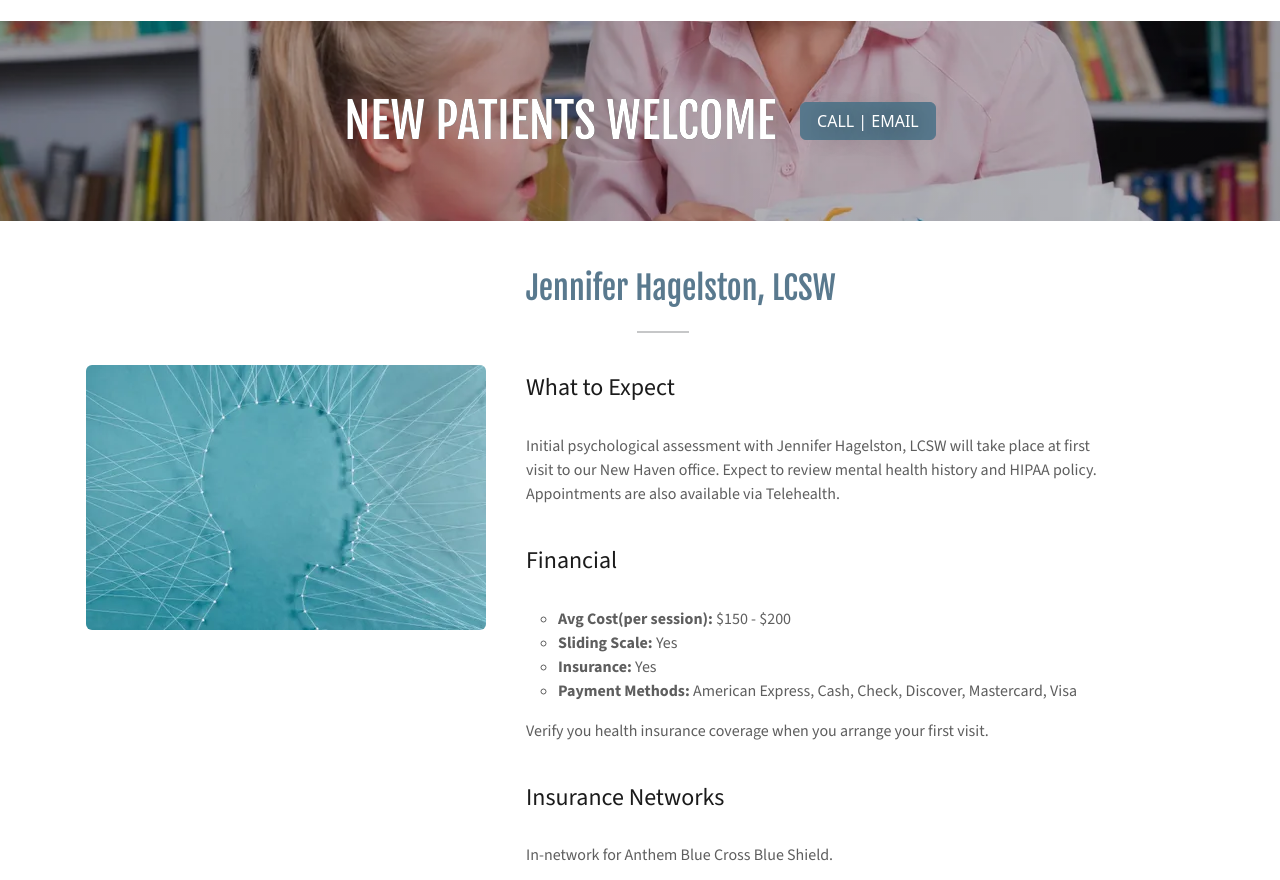
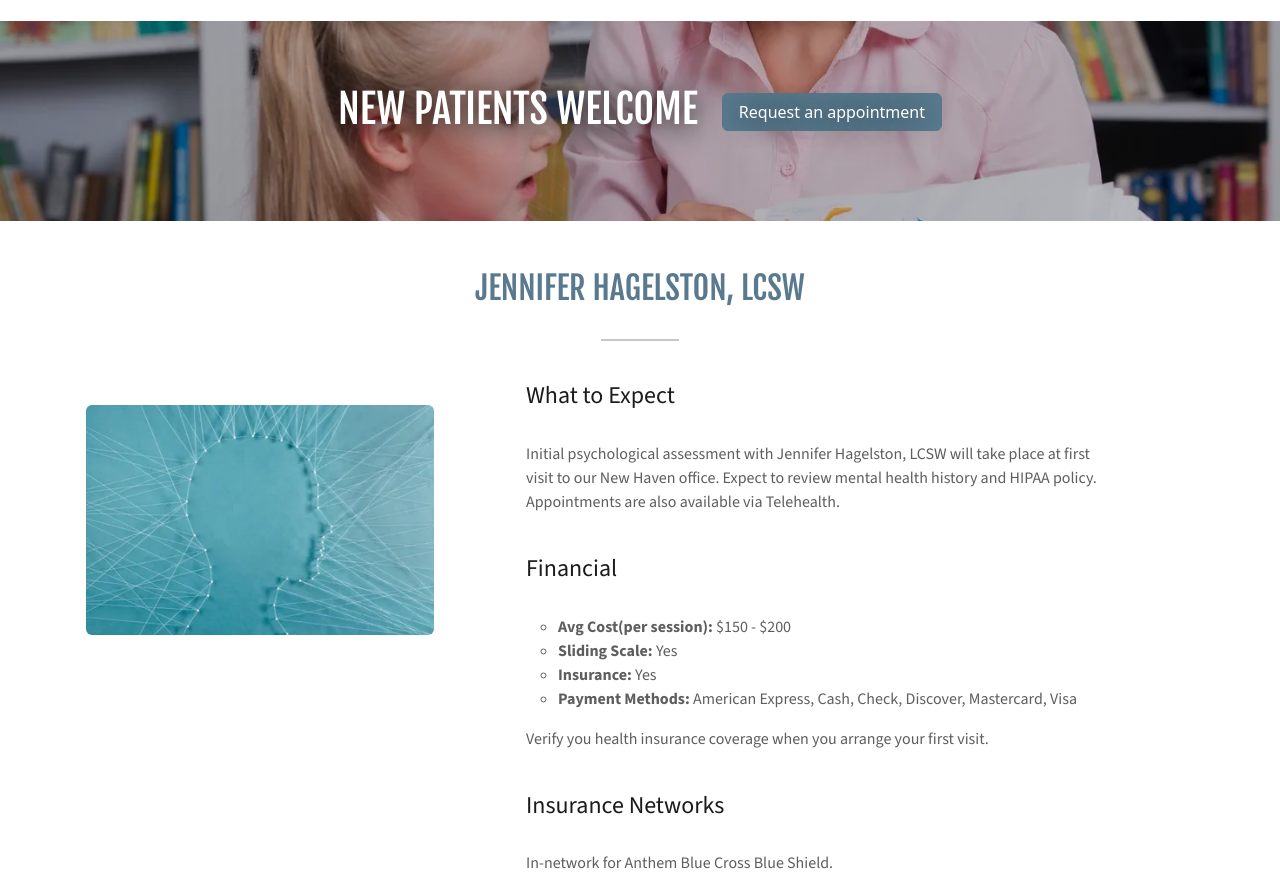
Before and after one commit to j-dominguez9/jen_site, a website: page the-practice.html in a window 1280 px wide. Shown: the part 206-1086 px from the top of the page. Drawn offline with nearby package versions, Linux system fonts and the light colour scheme.

Commit message:
fixed index logo

```diff
--- a/scss/custom.scss
+++ b/scss/custom.scss
@@ -68,10 +68,9 @@ $navbar-light-color: rgb(53, 73, 87);
 
 #bg-wave {
     background: url(/assets/img/header2.webp);
-    background-size: cover;
-    padding: 230px;
-    background-repeat:no-repeat;
-    background-blend-mode: normal;
+    // padding: 230px;
+    // background-repeat:no-repeat;
+    // background-blend-mode: normal;
     background-position-x: 50%;
     background-position-y: 50%;
     transition: opacity 0.25s, background-size 0.25s, background-position 0.25s;
@@ -205,16 +204,16 @@ h2#psychotherapy {
 }
 
 div#practice_banner {
-    width:100%;
+    // width:100%;
     background-image: linear-gradient(rgba(0,0,0,0.24) 0%, rgba(0,0,0,0.24) 100%), url(/assets/img/practice_banner.webp);
-    background-size: auto;
-    margin-left:0px;
-    margin-right:0px;
-    height:200px;
-    /* padding: 230px; */
-    background-repeat:no-repeat;
-    background-blend-mode: normal;
-    background-position: center;
+    // background-size: auto;
+    // margin-left:0px;
+    // margin-right:0px;
+    // // height:200px;
+    // /* padding: 230px; */
+    // background-repeat:no-repeat;
+    // background-blend-mode: normal;
+    // background-position: center;
     text-shadow: 0px 2px 30px rgba(0,0,0.12);
     /* background-position-x: 50%;
     background-position-y: 50%; */
--- a/the-practice.html
+++ b/the-practice.html
@@ -71,31 +71,39 @@
         </div>
 
         <!--New Patients Welcome Banner-->
-        <div class="container-fluid px-0 align-items-center justify-content-center d-flex">
-            <div id="practice_banner">
-            <div class="d-flex align-items-center justify-content-center mt-lg-5">
-                    <h2 class="pe-4 pt-4" id="new_pat">NEW PATIENTS WELCOME</h2>
-                    <div class="mt-3">
-                        <a href="#" class="btn btn-secondary px-3" role="button">CALL | EMAIL</a>
+
+        <div class="container-fluid px-0">
+            <div id="practice_banner" class="">
+                <div class="row justify-content-center">
+                    <div class="col-auto mt-5 pt-lg-3 pt-2">
+                        <p class="text-uppercase text-white h1" style="font-family:'Fjalla One';"> new patients welcome</p>
                     </div>
-            </div>
+                    <div class="col-auto mt-lg-5 pt-2 pt-lg-4 d-flex flex-lg-column flex-row">
+                        <a href="#" class="btn btn-secondary px-3" role="button">Request an appointment</a>
+                    </div>
+                </div>
             </div>
         </div>
 
         <!--Content-->
         <div class="container">
-            <div class="row d-flex align-items-start mt-5">
-                <div class="col-4  justify-content-end align-items-end pt-5 mt-5 ps-3">
-                    <img class="rounded" src="/assets/img/blue_head.webp">
+            <div class="row mt-5 justify-content-center">
+
+                <div class="col-12 order-0 d-flex text-center justify-content-center align-items-center flex-column">
+                    <p id="MTP" class="text-uppercase text-center h2">Jennifer Hagelston, LCSW</p>
+                    <hr class="text-center" style="width:7%; font-size: 32px; border-style: solid; border-bottom-width:0.5px; margin-top:24px; "/>
                 </div>
-                <div class="col-8">
-                    <h2 id="MTP" class="pt-0 ps-3 pe-5 text-start ms-5 me-5 mt-0">Jennifer Hagelston, LCSW</h2>
-                    <hr class="" style="width:7%; font-size: 32px; border-style: solid; border-bottom-width:0.5px; margin-top:24px; margin-left:175px; margin-right:auto;"/>
-                    <h4 id="jen_name" class="p-4 ps-3 pe-5 ms-5 me-5 text-start">What to Expect</h4>
-                    <p class="ps-3 pe-5 text-start p_text ms-5 me-5">Initial psychological assessment with Jennifer Hagelston, LCSW will take place at first visit to our New Haven office.  Expect to review mental health history and HIPAA policy. Appointments are also available via Telehealth.</p>
 
-                    <h4 id="jen_name" class="p-4 ps-3 pe-5 ms-5 me-5 text-start">Financial</h4>
-                    <ul class="ms-5 ps-3 list-unstyled p_text">
+                <div class="col-lg-4 col-12 d-flex justify-content-lg-end align-items-lg-start mt-5 ps-lg-3 px-3 order-1 order-lg-0">
+                    <img class="mw-100 mh-auto rounded" src="/assets/img/blue_head.webp">
+                </div>
+
+                <div class="col-lg-8 col-12 order-3">
+                    <h4 id="jen_name" class=" py-4 ps-lg-3 pe-lg-5 ms-lg-5 me-lg-5 px-3 text-start">What to Expect</h4>
+                    <p class="ps-lg-3 pe-lg-5 text-start p_text ms-lg-5 me-lg-5 px-3">Initial psychological assessment with Jennifer Hagelston, LCSW will take place at first visit to our New Haven office.  Expect to review mental health history and HIPAA policy. Appointments are also available via Telehealth.</p>
+
+                    <h4 id="jen_name" class="py-4 ps-lg-3 pe-lg-5 ms-lg-5 me-lg-5 px-3 text-start">Financial</h4>
+                    <ul class="ms-lg-5 ps-lg-3 px-3 list-unstyled p_text">
                         <ul>
                             <li><strong>Avg Cost(per session):</strong> $150 - $200</li>
                             <li><strong>Sliding Scale:</strong> Yes</li>
@@ -103,11 +111,11 @@
                             <li><strong>Payment Methods:</strong> American Express, Cash, Check, Discover, Mastercard, Visa</li>
                         </ul>
                     </ul>
-                    <p class="ps-3 pe-5 text-start p_text ms-5 me-5">Verify you health insurance coverage when you arrange your first visit.</p>
-                    <h4 id="jen_name" class="p-4 ps-3 pe-5 ms-5 me-5 text-start">Insurance Networks</h4>
-                    <p class="ps-3 pe-5 text-start p_text ms-5 me-5">In-network for Anthem Blue Cross Blue Shield.</p>
-                    <h4 id="jen_name" class="p-4 ps-3 pe-5 ms-5 me-5 text-start">Policies</h4>
-                    <p class="ps-3 pe-5 text-start p_text ms-5 me-5">Please give 24 hour notice for appointment cancellation.</p>
+                    <p class="ps-lg-3 pe-lg-5 text-start p_text ms-lg-5 me-lg-5 px-3">Verify you health insurance coverage when you arrange your first visit.</p>
+                    <h4 id="jen_name" class="py-4 ps-lg-3 pe-lg-5 ms-lg-5 me-lg-5 px-3 text-start">Insurance Networks</h4>
+                    <p class="ps-lg-3 pe-lg-5 text-start p_text ms-lg-5 me-lg-5 px-3">In-network for Anthem Blue Cross Blue Shield.</p>
+                    <h4 id="jen_name" class="py-4 ps-lg-3 pe-lg-5 ms-lg-5 me-lg-5 px-3 text-start">Policies</h4>
+                    <p class="ps-lg-3 pe-lg-5 text-start p_text ms-lg-5 me-lg-5 px-3">Please give 24 hour notice for appointment cancellation.</p>
                 </div>
             </div>
         </div>
```
Also changed, not shown: index.html (+24 -4 lines), scss/custom.css, 1 other file.
